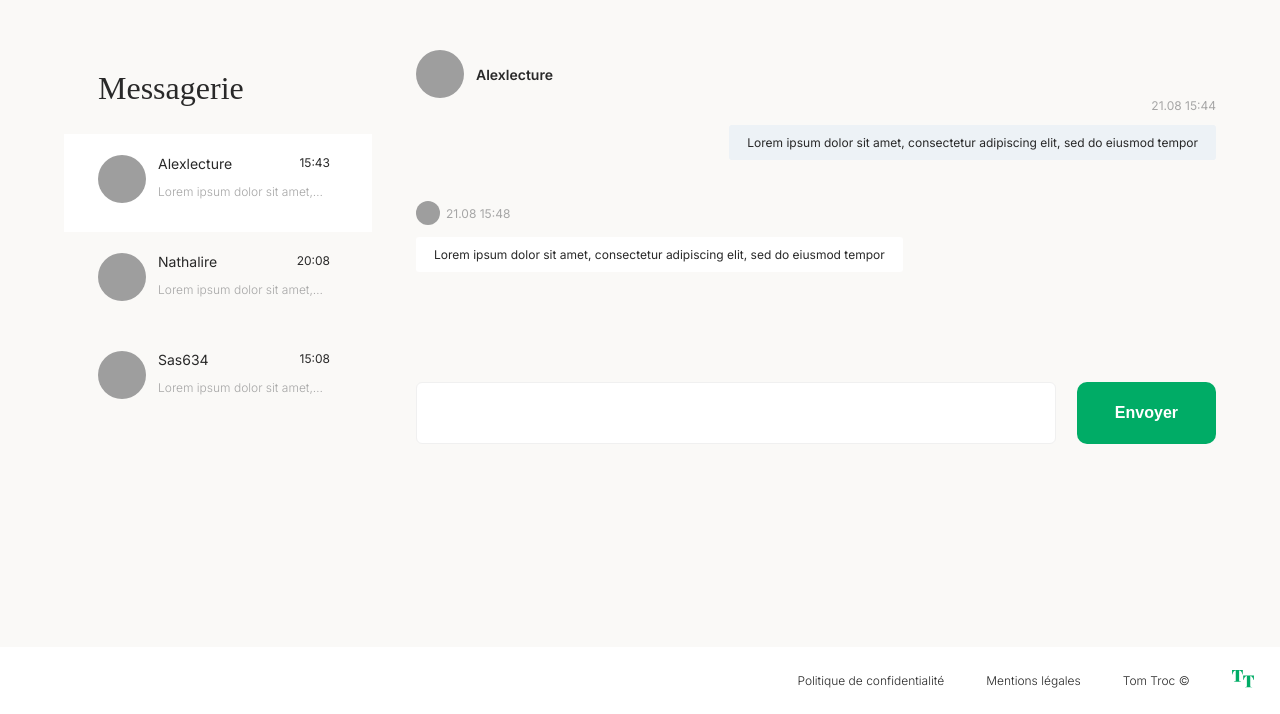
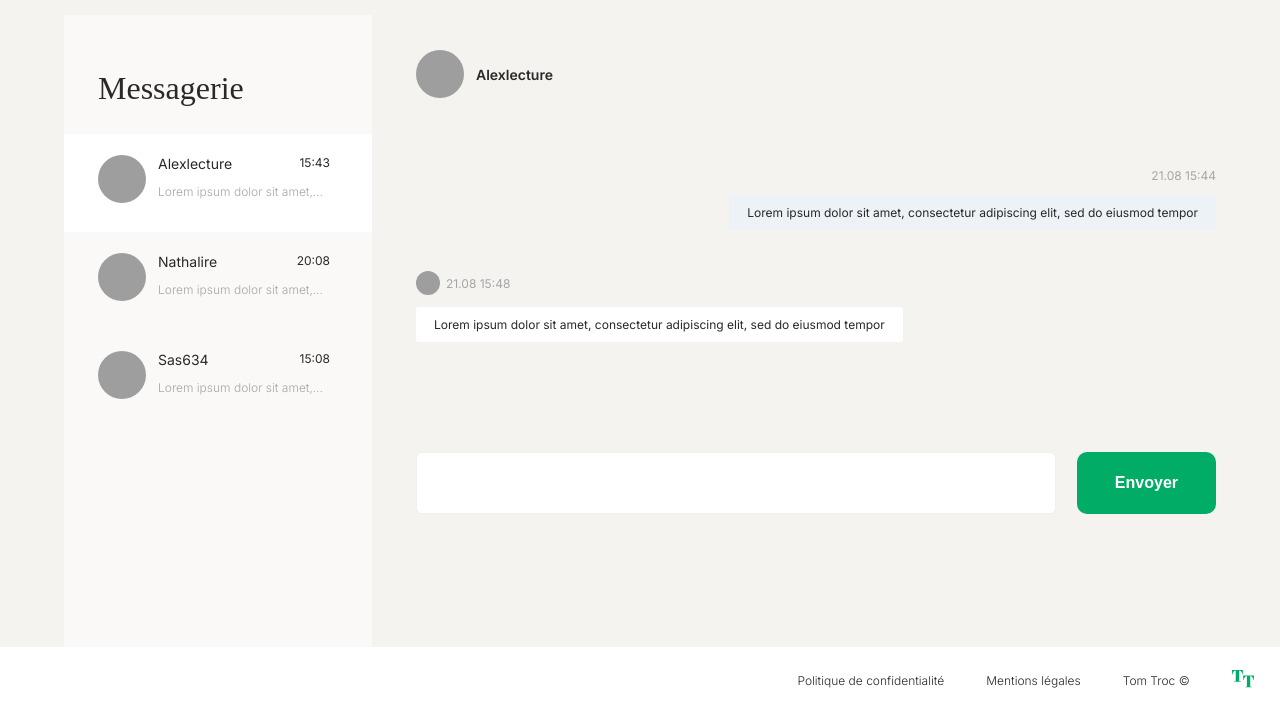
Before and after one commit to nutbreaker/projet_4_b, a PHP site: page /views/chat.php in a window 1280 px wide. Shown: the part 86-800 px from the top of the page. Run offline with PHP 8.4, Linux system fonts and the light colour scheme; some web fonts are replaced; grey boxes are pictures that could not be loaded.

Commit message:
fix: home and chat page
Introduce various fixes.

- home, update sections background color because of #29
- chat, desktop layout and chat window background color because of #29

```diff
--- a/public/css/style.css
+++ b/public/css/style.css
@@ -395,9 +395,22 @@ header
 
 /*
 ********************************************************************************
+
+********************************************************************************
+*/
+.hero,
+.how-it-works,
+.our-values,
+.chat-container {
+    background-color: var(--color-lightest-gray);
+}
+
+/*
+********************************************************************************
 hero
 ********************************************************************************
 */
+
 .hero-container {
     display: flex;
     align-items: center;
@@ -1169,8 +1182,7 @@ Chat
 
 .chat-user-list {
     width: 30.8rem;
-    height: 100%;
-    align-self: start;
+    align-self: stretch;
     background-color: var(--color-lighter-gray);
 
     h2 {
@@ -1230,7 +1242,6 @@ Chat
 .chat-window {
     display: flex;
     flex-direction: column;
-    height: 100%;
     flex: 1 1 33.5rem;
     padding: 3.5rem 0 3.5rem 4.4rem;
 
```
